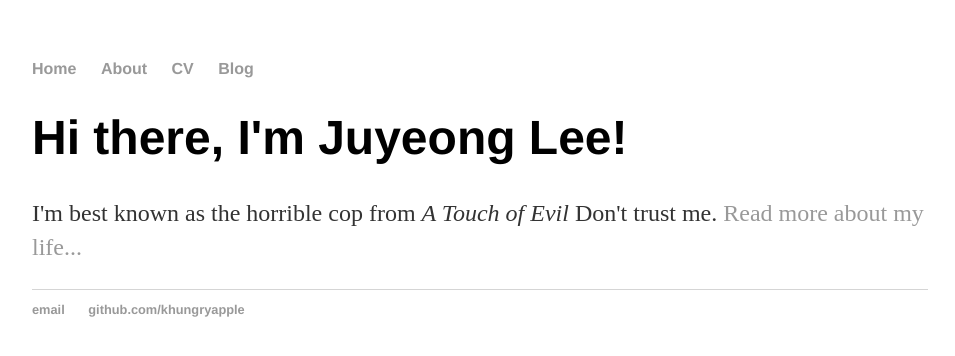
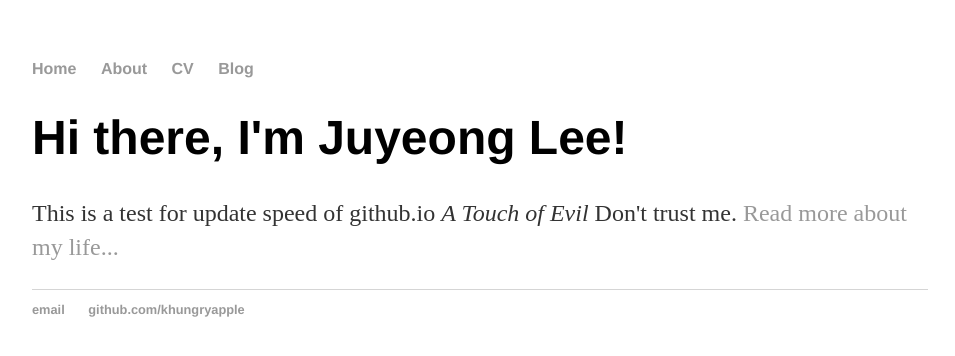
Before and after one commit to jylee9817/khungryapple.github.io, a Jekyll site: the page built from index.html, in a window 1280 px wide. Shown: the top 356 px of the page, without its empty margins (160-1115 px from the left). Built offline with Jekyll 4.4.1, drawn with Linux system fonts in a browser that asks for light colours.

Commit message:
Update index.html

```diff
--- a/index.html
+++ b/index.html
@@ -4,5 +4,5 @@ title: Juyeong Lee
 ---
 <div class="blurb">
 	<h1>Hi there, I'm Juyeong Lee!</h1>
-	<p>I'm best known as the horrible cop from <em>A Touch of Evil</em> Don't trust me. <a href="/about">Read more about my life...</a></p>
+	<p>This is a test for update speed of github.io <em>A Touch of Evil</em> Don't trust me. <a href="/about">Read more about my life...</a></p>
 </div><!-- /.blurb -->
```
